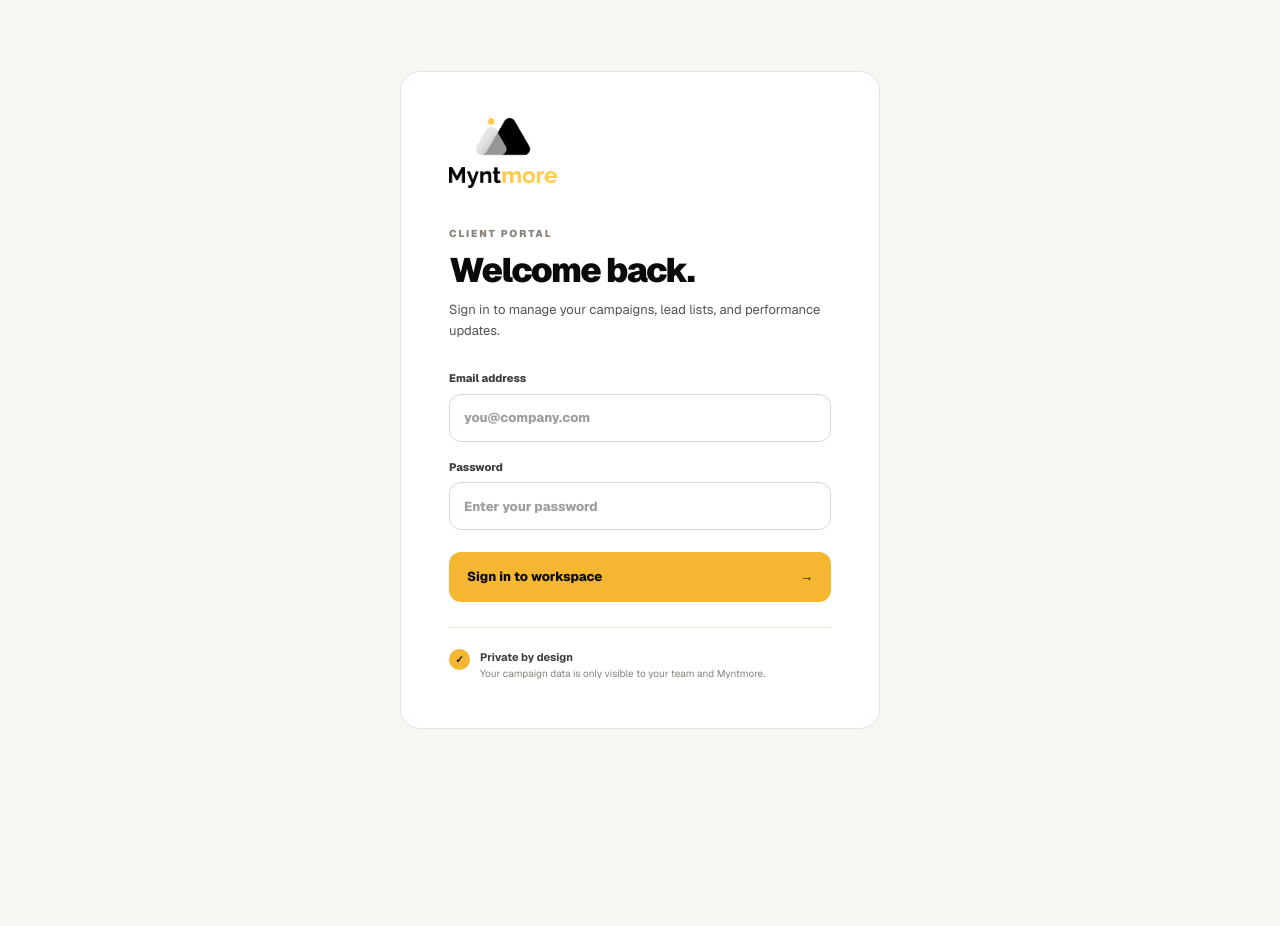
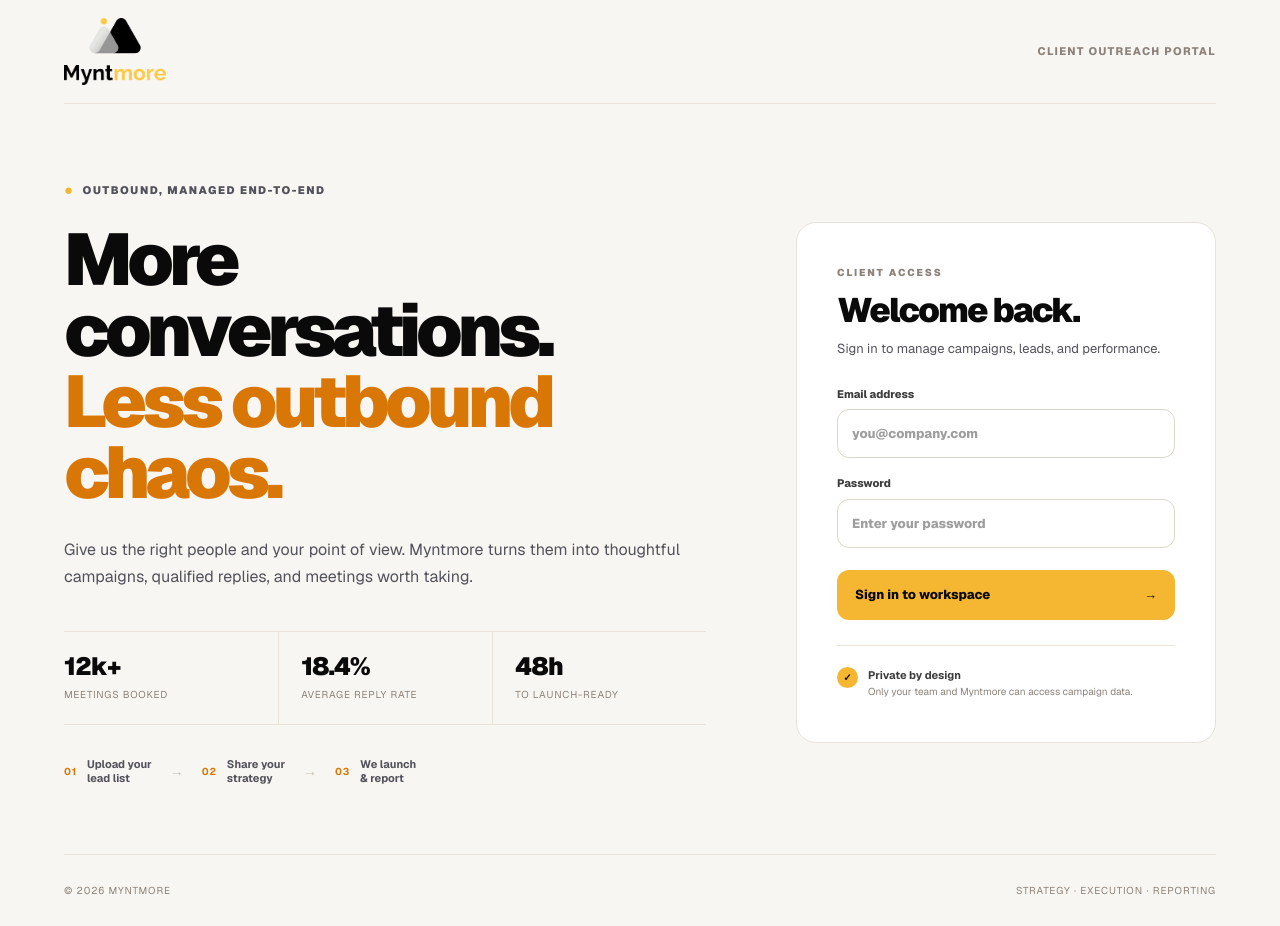
Before and after one commit to aitoolsteejay/outreach-tool, a Next.js app: page /login in a window 1280 px wide. Before the commit the page ends 800 px from the top, so only its background shows below. Built offline with nearby package versions, Linux system fonts and the light colour scheme.

Commit message:
Add minimalist portal landing page

```diff
--- a/app/globals.css
+++ b/app/globals.css
@@ -61,3 +61,39 @@ h1,.welcome h2,.modalBody h2,.success h2,.loginBrand h1,.loginCard h2{font-famil
 @media(max-width:960px){.loginPage{padding:20px;background:#F8F6F2}.loginShell{min-height:0;border:1px solid var(--border);border-radius:18px}.loginPanel{min-height:0;padding:42px 38px}.loginLogo{width:104px}}
 @media(max-width:640px){.welcome{padding:32px 25px}.welcome h2{font-size:33px;letter-spacing:-1.3px}.loginPage{padding:0;background:#fff}.loginShell{width:100%;border:0;border-radius:0}.loginPanel{min-height:100vh;padding:32px 24px;align-items:center}.loginCard h2{font-size:32px}.loginLogo{width:92px;margin-bottom:34px}}
 .loginPage{grid-template-columns:1fr}
+
+/* Client portal landing page */
+.landingPage{min-height:100vh;background:var(--cream);color:var(--ink);padding:0 clamp(28px,5vw,76px);display:flex;flex-direction:column}
+.landingNav,.landingMain,.landingFooter{width:min(1240px,100%);margin-inline:auto}
+.landingNav{height:104px;display:flex;align-items:center;justify-content:space-between;border-bottom:1px solid var(--border)}
+.landingNav img{display:block;width:102px;height:auto}
+.landingNav span{color:var(--taupe);font-size:11px;font-weight:750;letter-spacing:.12em;text-transform:uppercase}
+.landingMain{flex:1;display:grid;grid-template-columns:minmax(0,1fr) 420px;gap:clamp(52px,7vw,104px);align-items:center;padding:74px 0 68px}
+.landingHero{max-width:750px}
+.landingBadge{display:inline-flex;align-items:center;gap:8px;margin:0 0 27px;color:var(--body);font-size:11px;font-weight:850;letter-spacing:.14em}
+.landingBadge span{color:var(--gold);font-size:15px;line-height:0}
+.landingHero h1{margin:0;max-width:780px;font-size:clamp(54px,5.7vw,82px);line-height:.97;letter-spacing:-.065em;font-weight:950}
+.landingHero h1 em{color:var(--amber);font-style:normal}
+.landingCopy{max-width:650px;margin:28px 0 40px;color:var(--body);font-size:16px;line-height:1.7}
+.landingStats{display:grid;grid-template-columns:repeat(3,1fr);max-width:660px;border-top:1px solid var(--border);border-bottom:1px solid var(--border)}
+.landingStats div{padding:22px 22px 22px 0}
+.landingStats div+div{padding-left:22px;border-left:1px solid var(--border)}
+.landingStats strong,.landingStats span{display:block}
+.landingStats strong{font-size:25px;line-height:1;font-weight:900;letter-spacing:-.04em}
+.landingStats span{margin-top:8px;color:var(--taupe);font-size:10px;text-transform:uppercase;letter-spacing:.08em}
+.landingSteps{display:flex;align-items:center;gap:18px;margin-top:32px}
+.landingSteps div{display:flex;align-items:center;gap:10px}
+.landingSteps b{color:var(--amber);font-size:10px;letter-spacing:.08em}
+.landingSteps span{color:var(--body);font-size:11px;line-height:1.35;font-weight:650}
+.landingSteps i{color:#C9C0B4;font-size:14px;font-style:normal}
+.loginAside{width:100%;background:#fff;border:1px solid var(--border);border-radius:20px;padding:42px 40px}
+.loginAside .loginCard{width:100%;max-width:none;padding:0;border:0;border-radius:0;box-shadow:none;background:transparent}
+.loginAside .loginCard>.eyebrow{margin-bottom:13px;color:var(--taupe)}
+.loginAside .loginCard h2{margin-bottom:12px;font-size:34px;letter-spacing:-.05em}
+.loginAside .loginCard>p:not(.eyebrow){margin-bottom:27px;color:var(--body);font-size:13px;line-height:1.55}
+.loginAside .loginForm input{height:49px;background:#fff}
+.loginAside .loginButton{min-height:50px;justify-content:space-between;padding-inline:18px}
+.loginAside .secureNote{margin-top:25px}
+.landingFooter{height:72px;display:flex;align-items:center;justify-content:space-between;border-top:1px solid var(--border);color:var(--taupe);font-size:10px;letter-spacing:.09em;text-transform:uppercase}
+@media(max-width:960px){.landingPage{padding-inline:28px}.landingMain{grid-template-columns:1fr;padding:60px 0;gap:52px}.landingHero{max-width:760px}.landingHero h1{font-size:clamp(52px,8vw,72px)}.loginAside{max-width:520px}.landingFooter{margin-top:10px}}
+@media(max-width:640px){.landingPage{padding-inline:20px}.landingNav{height:82px}.landingNav img{width:88px}.landingNav span{font-size:9px}.landingMain{padding:46px 0 42px;gap:42px}.landingBadge{margin-bottom:22px;font-size:9px}.landingHero h1{font-size:clamp(42px,12.5vw,58px);letter-spacing:-.06em}.landingCopy{margin:24px 0 32px;font-size:14px}.landingStats{grid-template-columns:1fr}.landingStats div{padding:16px 0}.landingStats div+div{padding-left:0;border-left:0;border-top:1px solid var(--border)}.landingStats div{display:flex;align-items:center;justify-content:space-between}.landingStats span{margin-top:0}.landingSteps{gap:10px;justify-content:space-between}.landingSteps div{display:block}.landingSteps span{display:block;margin-top:5px}.loginAside{padding:32px 24px;border-radius:16px}.loginAside .loginCard h2{font-size:31px}.landingFooter{height:80px;gap:20px}.landingFooter span:last-child{text-align:right}}
--- a/app/login/page.tsx
+++ b/app/login/page.tsx
@@ -19,7 +19,18 @@ export default function LoginPage() {
     window.location.assign("/");
   }
 
-  return <main className="loginPage"><div className="loginShell">
-    <section className="loginPanel"><div className="loginCard"><div className="loginLogo"><Image src="/myntmore-logo.png" alt="Myntmore" width={2058} height={1336} priority /></div><p className="eyebrow">CLIENT PORTAL</p><h2>Welcome back.</h2><p>Sign in to manage your campaigns, lead lists, and performance updates.</p><form className="loginForm" onSubmit={signIn}><label>Email address<input type="email" value={email} onChange={(event) => setEmail(event.target.value)} placeholder="you@company.com" required autoComplete="email"/></label><label>Password<input type="password" value={password} onChange={(event) => setPassword(event.target.value)} placeholder="Enter your password" required autoComplete="current-password"/></label>{error && <p className="formError" role="alert">{error}</p>}<button className="loginButton" type="submit" disabled={loading}>{loading ? "Signing in…" : "Sign in to workspace"}<span>→</span></button></form><div className="secureNote"><span>✓</span><p><strong>Private by design</strong><br/>Your campaign data is only visible to your team and Myntmore.</p></div></div></section>
-  </div></main>;
+  return <main className="landingPage">
+    <nav className="landingNav"><Image src="/myntmore-logo.png" alt="Myntmore" width={2058} height={1336} priority /><span>Client outreach portal</span></nav>
+    <div className="landingMain">
+      <section className="landingHero">
+        <p className="landingBadge"><span>●</span> OUTBOUND, MANAGED END-TO-END</p>
+        <h1>More conversations.<br/><em>Less outbound chaos.</em></h1>
+        <p className="landingCopy">Give us the right people and your point of view. Myntmore turns them into thoughtful campaigns, qualified replies, and meetings worth taking.</p>
+        <div className="landingStats"><div><strong>12k+</strong><span>meetings booked</span></div><div><strong>18.4%</strong><span>average reply rate</span></div><div><strong>48h</strong><span>to launch-ready</span></div></div>
+        <div className="landingSteps"><div><b>01</b><span>Upload your<br/>lead list</span></div><i>→</i><div><b>02</b><span>Share your<br/>strategy</span></div><i>→</i><div><b>03</b><span>We launch<br/>& report</span></div></div>
+      </section>
+      <aside className="loginAside"><div className="loginCard"><p className="eyebrow">CLIENT ACCESS</p><h2>Welcome back.</h2><p>Sign in to manage campaigns, leads, and performance.</p><form className="loginForm" onSubmit={signIn}><label>Email address<input type="email" value={email} onChange={(event) => setEmail(event.target.value)} placeholder="you@company.com" required autoComplete="email"/></label><label>Password<input type="password" value={password} onChange={(event) => setPassword(event.target.value)} placeholder="Enter your password" required autoComplete="current-password"/></label>{error && <p className="formError" role="alert">{error}</p>}<button className="loginButton" type="submit" disabled={loading}>{loading ? "Signing in…" : "Sign in to workspace"}<span>→</span></button></form><div className="secureNote"><span>✓</span><p><strong>Private by design</strong><br/>Only your team and Myntmore can access campaign data.</p></div></div></aside>
+    </div>
+    <footer className="landingFooter"><span>© 2026 Myntmore</span><span>Strategy · Execution · Reporting</span></footer>
+  </main>;
 }
```
